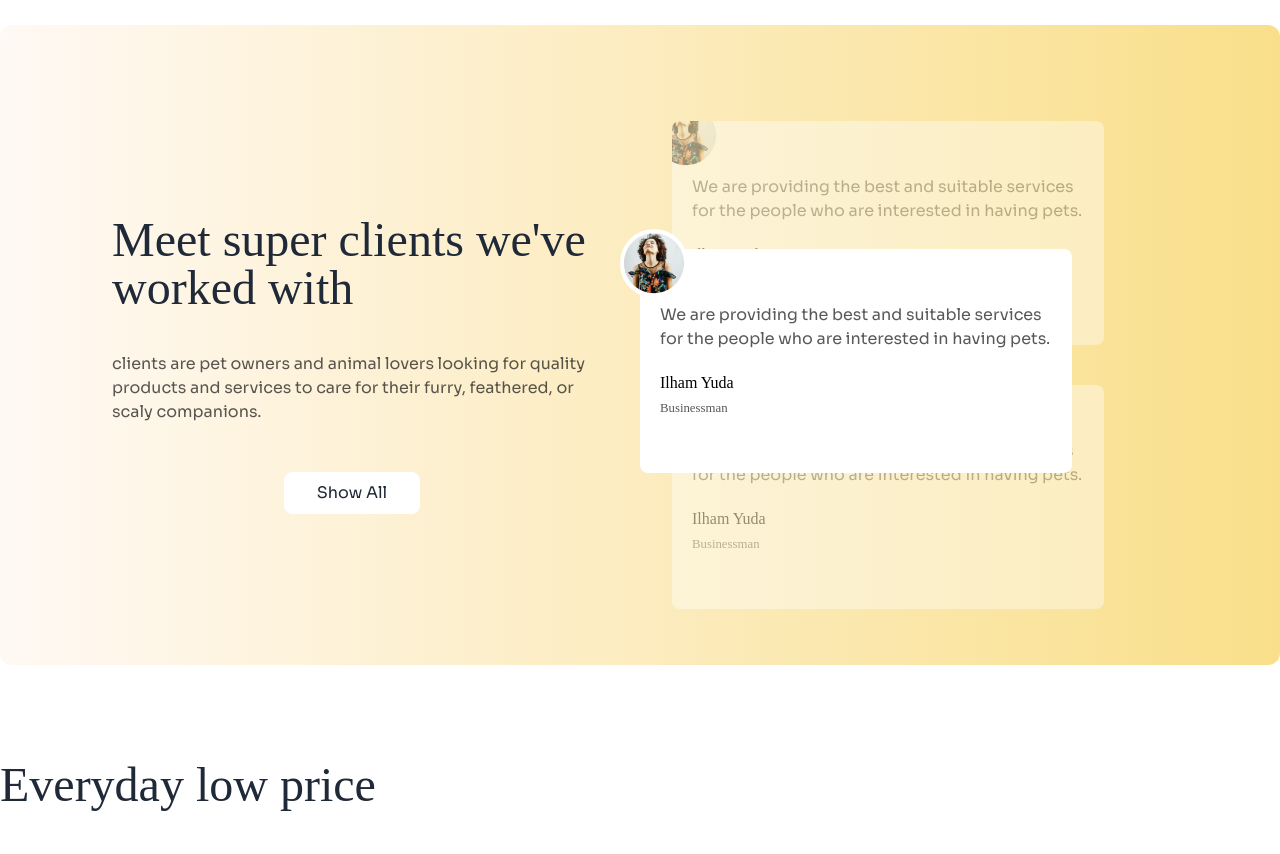
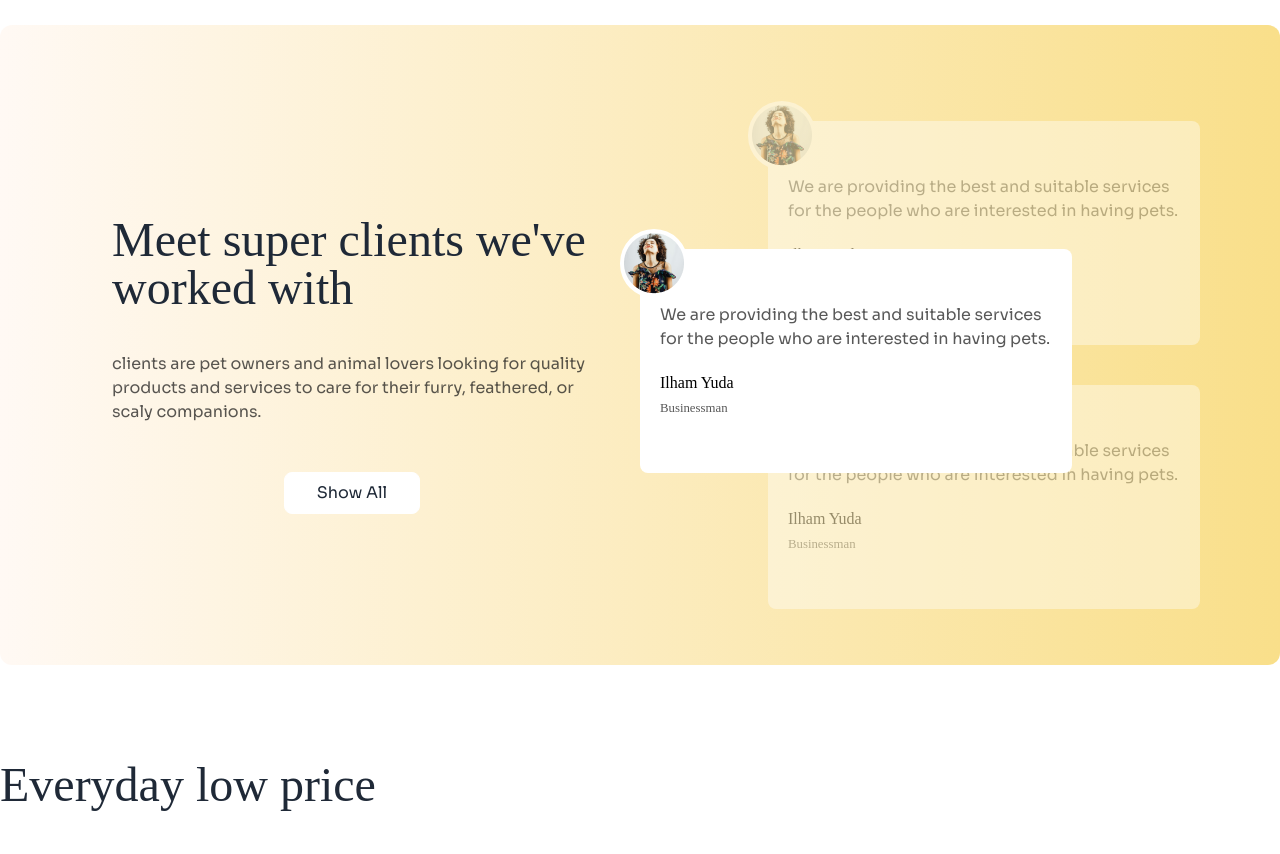
Before and after one commit to sohail4612/assignment03, a plain HTML site: page index.html in a window 1280 px wide. Shown: the part 2317-3171 px from the top of the page. Drawn offline with nearby package versions, Linux system fonts and the light colour scheme; a web font is replaced by a local one.

Commit message:
changed some image alignment

```diff
--- a/index.html
+++ b/index.html
@@ -404,7 +404,7 @@
 
                         <!-- top card -->
                         <div
-                            class="relative lg:left-8 md:left-32 h-56 w-full md:w-3/4 bg-white text-black rounded-lg flex items-center px-5 opacity-40 overflow-x-hidden">
+                            class="relative left-4 md:left-32 h-56 w-full md:w-3/4 bg-white text-black rounded-lg flex items-center px-5 opacity-40 ">
                             <div class="absolute -top-5 -left-5 bg-white rounded-full p-1">
                                 <img src="c1-assets/client.png" alt="">
                             </div>
@@ -418,7 +418,7 @@
 
                         <!-- bottom card -->
                         <div
-                            class="relative lg:left-8 md:left-32 top-10 h-56 w-full md:w-3/4 bg-white text-black rounded-lg flex items-center px-5 opacity-40 overflow-hidden">
+                            class="relative left-4 md:left-32 top-10 h-56 w-full md:w-3/4 bg-white text-black rounded-lg flex items-center px-5 opacity-40 ">
                             <div class="absolute -top-5 -left-5 bg-white rounded-full p-1">
                                 <img src="c1-assets/client.png" alt="">
                             </div>
```
